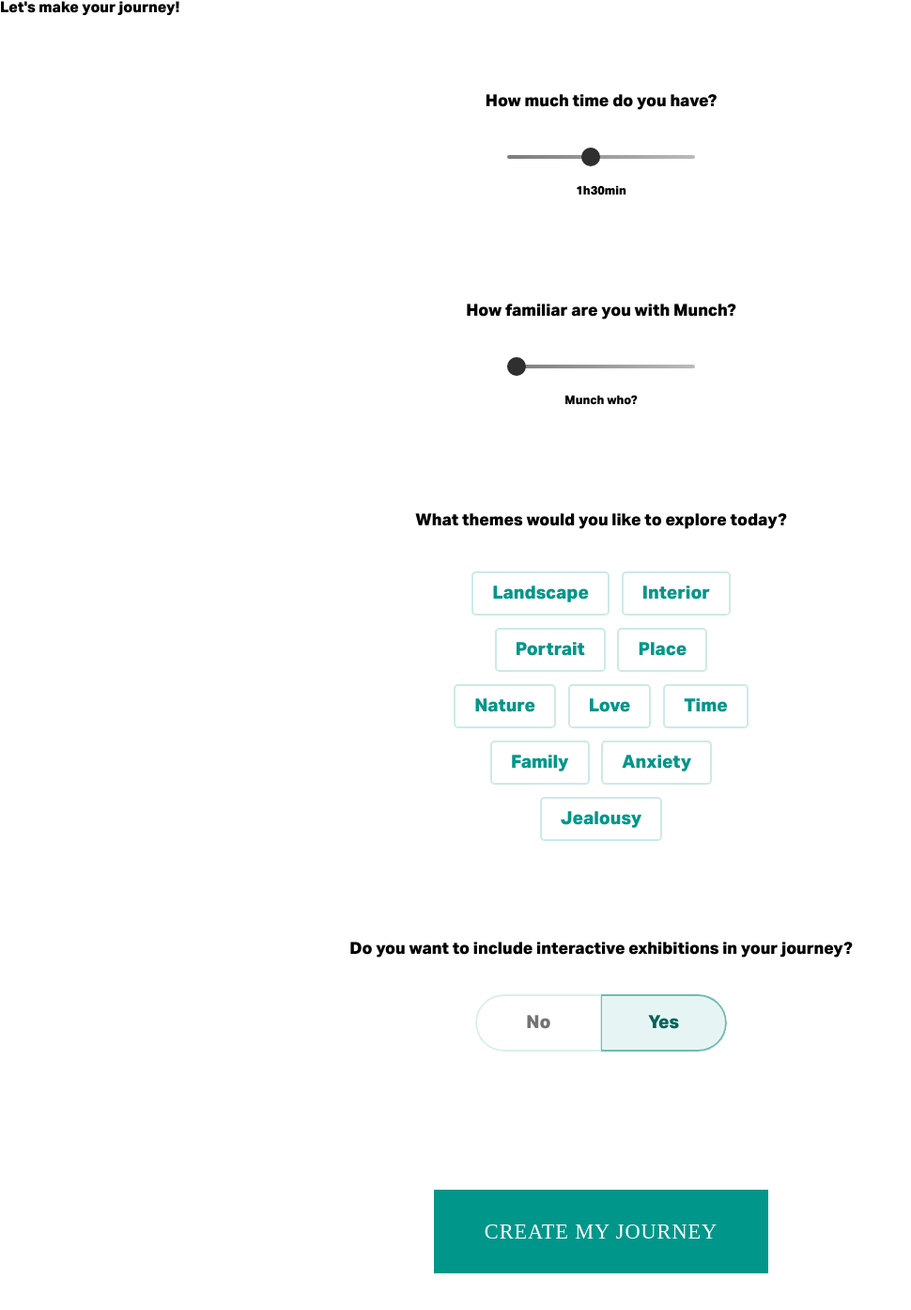
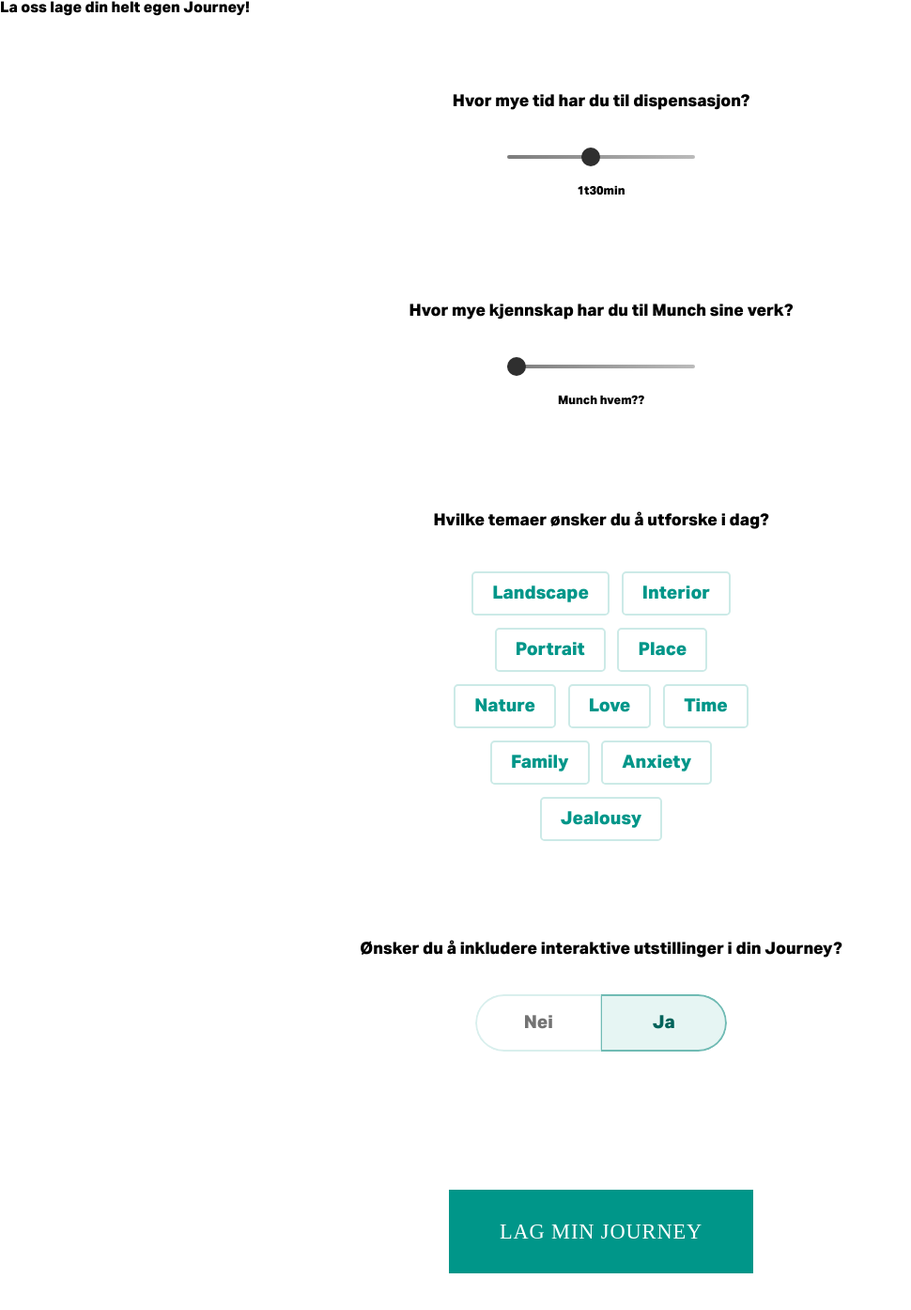
Before and after one commit to Fargekritt/SmidigEksamen, a React (Create React App) app in the folder frontend/: page /create in a window 1280 px wide. Shown: the top 1394 px of the page at 94% size, without its empty margins (0-970 px from the left). Built offline with nearby package versions, Linux system fonts and the light colour scheme; a web font is replaced by a local one.

Commit message:
Ovecrsatt fra Engelsk til Norsk

```diff
--- a/frontend/src/components/pages/frontPage/FrontPage.jsx
+++ b/frontend/src/components/pages/frontPage/FrontPage.jsx
@@ -15,10 +15,10 @@ const FrontPage = () => {
       </div>
       <div className="sub-heading-container">
         <p className="sub-heading-text-top">
-          Experience art, ignite emotion, discover yourself
+          Opplev kunst, vekk følelser, oppdag deg selv
         </p>
         <p className="sub-heading-text-bottom">
-          Embark on a personalized journey through the art of Edvard Munch
+          Begi deg ut på en personlig reise gjennom kunsten til Edvard Munch
         </p>
       </div>
       <Link to="create">
--- a/frontend/src/components/pages/frontPage/SubHeading.jsx
+++ b/frontend/src/components/pages/frontPage/SubHeading.jsx
@@ -4,10 +4,10 @@ export const SubHeading = () => {
   return (
     <div className="sub-heading-container">
       <p className="sub-heading-top">
-        Experience art, ignite emotion, discover yourself
+          Opplev kunst, vekk følelser, oppdag deg selv
       </p>
       <p className="sub-heading-bottom">
-        Embark on a personalized journey through the art of Edvard Munch
+          Begi deg ut på en personlig reise gjennom kunsten til Edvard Munch
       </p>
     </div>
   );
--- a/frontend/src/components/pages/journey/CurrentStopSection.jsx
+++ b/frontend/src/components/pages/journey/CurrentStopSection.jsx
@@ -30,7 +30,7 @@ const CurrentStopSection = ({
     <div className="current-stop-section" onClick={handleViewPaintingPage}>
       <RenderImage image={painting.imagePath} altText={painting.paintingName} />
       <div className="text-wrapper">
-        <small>Currently viewing:</small>
+        <small>Du ser på:</small>
         <div className={`current-stop-name-container `}>
           <p
             className={`current-stop-name ${
--- a/frontend/src/components/pages/journeyBuilder/JourneyBuilderPage.jsx
+++ b/frontend/src/components/pages/journeyBuilder/JourneyBuilderPage.jsx
@@ -70,31 +70,31 @@ const JourneyBuilderPage = () => {
 
   const setTimeOptionLabel = () => {
     if (timeInput >= 180) {
-      return "I got all day!";
+      return "Jeg har satt av hele dagen!";
     }
     if (timeInput >= 120) {
-      return "2h" + (timeInput - 120) + "min";
+      return "2t" + (timeInput - 120) + "min";
     }
     if (timeInput >= 60) {
-      return "1h" + (timeInput - 60) + "min";
+      return "1t" + (timeInput - 60) + "min";
     }
     return timeInput + "min";
   };
 
   const familiarityOptionLabels = {
-    0: "Munch who?",
-    1: "I've heard of him",
-    2: "I know quite a bit",
-    3: "I know more than most",
-    4: "I'm an extremely devoted fan",
+    0: "Munch hvem??",
+    1: "Tja, jeg har sikkert hørt om noen av de",
+    2: "Jeg har litt kjennskap",
+    3: "Jeg har mer kjennskap enn de fleste",
+    4: "Jeg er en ivrig tilhenger",
   };
 
   return (
     <div className="page journey-builder">
-      <h2>Let's make your journey!</h2>
+      <h2>La oss lage din helt egen Journey!</h2>
       <form onSubmit={handleSubmit}>
         <RangeInput
-          question={"How much time do you have?"}
+          question={"Hvor mye tid har du til dispensasjon?"}
           name={"timeInput"}
           step={10}
           minValue={20}
@@ -107,7 +107,7 @@ const JourneyBuilderPage = () => {
         />
 
         <RangeInput
-          question={"How familiar are you with Munch?"}
+          question={"Hvor mye kjennskap har du til Munch sine verk?"}
           name={"familiarityInput"}
           minValue={0}
           maxValue={4}
@@ -122,14 +122,14 @@ const JourneyBuilderPage = () => {
 
         <ToggleInput
           question={
-            "Do you want to include interactive exhibitions \n in your journey?"
+            "Ønsker du å inkludere interaktive utstillinger \n i din Journey?"
           }
           name={"interactiveToggle"}
           defaultChecked={true}
         />
 
         <button className="button default submit-button">
-          Create my journey
+          lag min Journey
         </button>
       </form>
 
--- a/frontend/src/components/pages/journeyBuilder/Modal.jsx
+++ b/frontend/src/components/pages/journeyBuilder/Modal.jsx
@@ -36,21 +36,21 @@ const Modal = ({ isModalOpen, setIsModalOpen, modalContent }) => {
               style={{ height: 100, width: 100, margin: "auto" }}
             ></Lottie>
 
-            <p className="heading">A journey has been created just for you!</p>
+            <p className="heading"> En Journey er opprettet til deg!</p>
             <br />
 
-            <p>Heres your very own url. Click to start your journey:</p>
+            <p>Her er din helt egen url. Klikk for å starte din Journey:</p>
             <p> {modalContent}</p>
 
             <Link to={"/journey"}>
-              <button>Start journey</button>
+              <button>Start Journey</button>
             </Link>
 
             <br />
             <p className="bottom-text">
-              Do you want to share your journey <br />
-              with someone? <br />
-              Share the link and go together!
+              Ønsker du å dele din Journey <br />
+              med noen? <br />
+              Del linken og gå sammen!
             </p>
           </div>
         </dialog>
--- a/frontend/src/components/pages/journeyBuilder/ThemeSelector.jsx
+++ b/frontend/src/components/pages/journeyBuilder/ThemeSelector.jsx
@@ -20,7 +20,7 @@ const ThemeSelector = () => {
   });
   return (
     <div className="user-input theme-selector">
-      <h3 className="heading">What themes would you like to explore today?</h3>
+      <h3 className="heading">Hvilke temaer ønsker du å utforske i dag?</h3>
       <div className="theme-options-wrapper">{renderInputs}</div>
     </div>
   );
--- a/frontend/src/components/pages/journeyBuilder/ToggleInput.jsx
+++ b/frontend/src/components/pages/journeyBuilder/ToggleInput.jsx
@@ -20,8 +20,8 @@ const ToggleInput = ({ question, name, defaultChecked }) => {
           type="checkbox"
           defaultChecked={defaultChecked}
         />
-        <div className="toggle-switch-text">No</div>
-        <div className="toggle-switch-text">Yes</div>
+        <div className="toggle-switch-text">Nei</div>
+        <div className="toggle-switch-text">Ja</div>
       </div>
     </div>
   );
```
